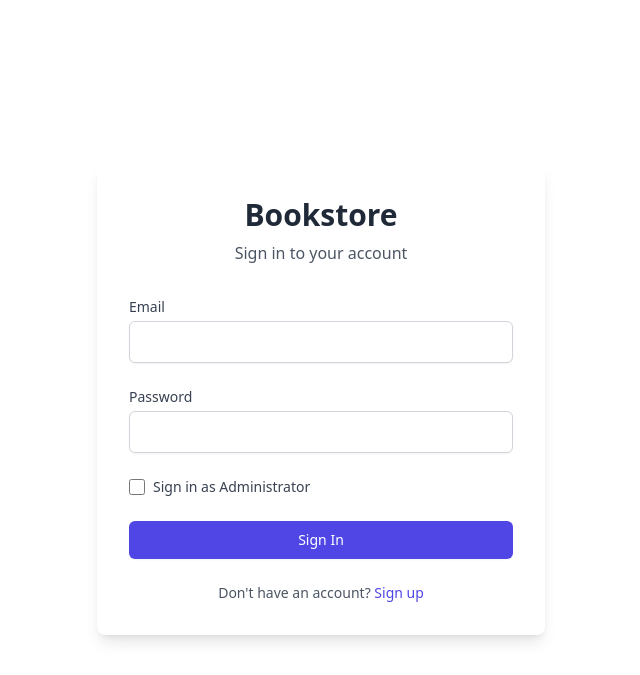
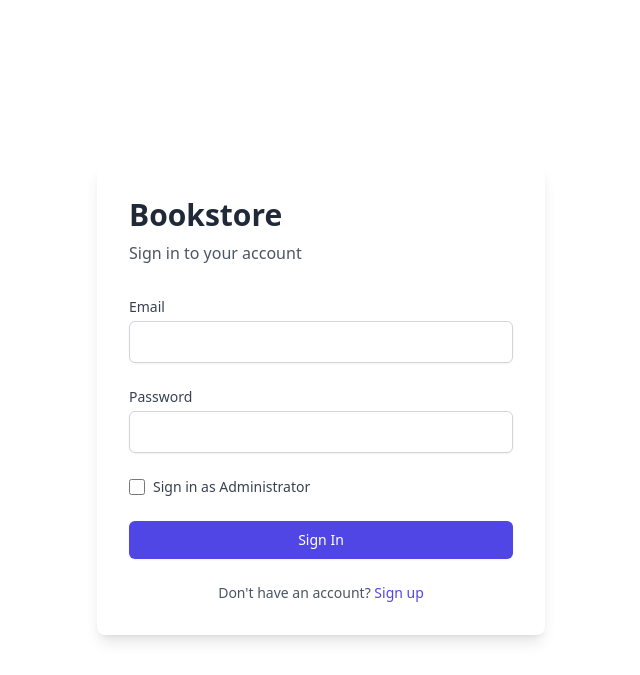
Before and after one commit to AneleGMthembu/Book-Haven, a Python web app: template app/templates/Login.html in a window 1280 px wide. Shown: the top 675 px of the page, without its empty margins (319-959 px from the left). Run offline with Jinja, Linux system fonts and the light colour scheme; the template is opened without the code that fills it, so the values that code supplies are empty; some libraries are stand-ins or nearby versions.

Commit message:
Update Login.html

```diff
--- a/app/templates/Login.html
+++ b/app/templates/Login.html
@@ -6,7 +6,7 @@
 <div class="flex justify-center items-center min-h-screen px-4">
   <div id="app" class="w-full max-w-md">
     <div class="bg-white rounded-lg shadow-lg p-8">
-      <div class="text-center mb-8">
+      <div class="text-centre mb-8">
         <h1 class="text-3xl font-bold text-gray-800">Bookstore</h1>
         <p class="text-gray-600 mt-2">Sign in to your account</p>
       </div>
```
